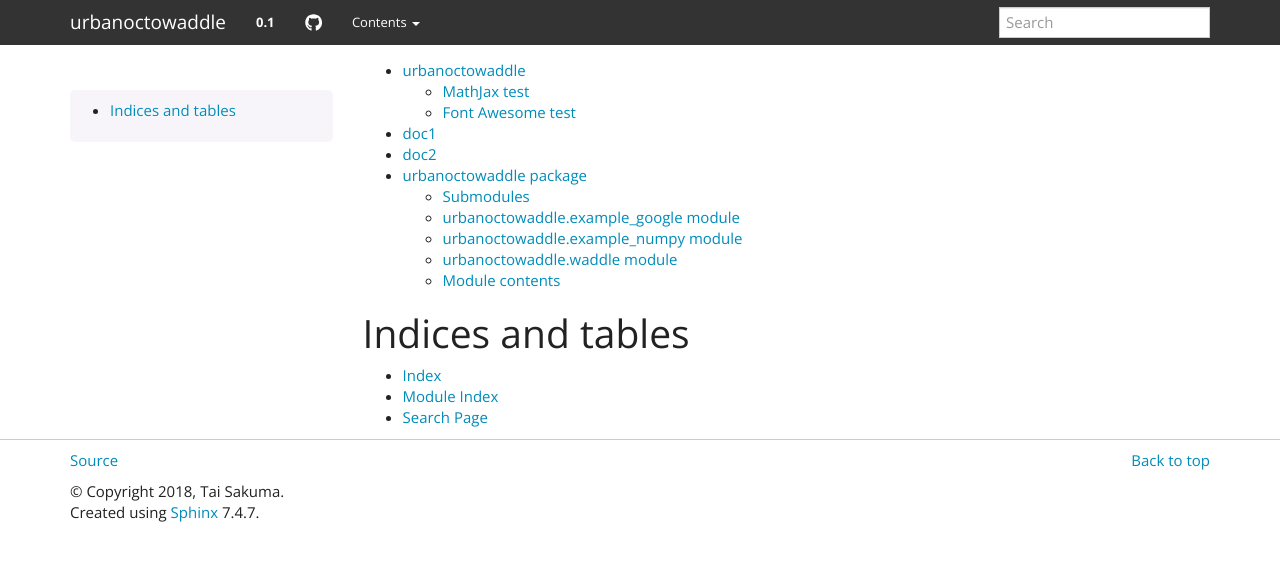
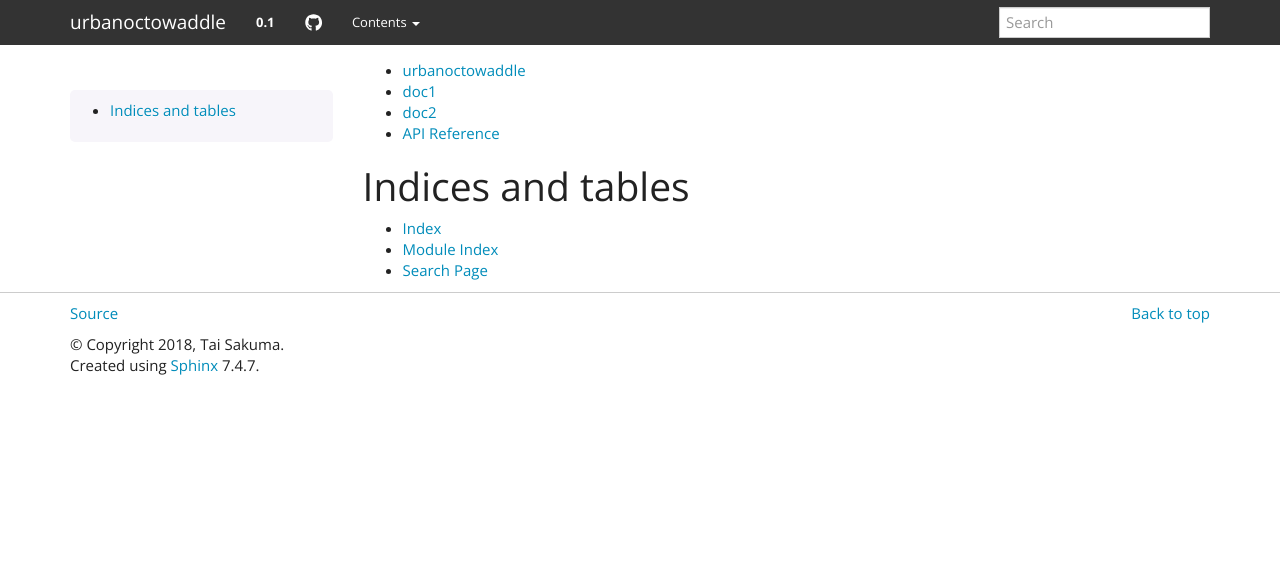
Before and after one commit to TaiSakuma/urbanoctowaddle, a Sphinx documentation site: the page built from docs/contents.rst, in a window 1280 px wide. Shown: the top 561 px of the page. Built offline with Sphinx 7.4.7, drawn with Linux system fonts in a browser that asks for light colours; nearby versions of some CDN libraries; pages that are not in the unit, such as notebooks, are missing from menus.

```diff
--- a/docs/conf.py
+++ b/docs/conf.py
@@ -41,6 +41,7 @@ extensions = [
     'sphinx.ext.ifconfig',
     'sphinx.ext.viewcode',
     'sphinx.ext.githubpages',
+    'sphinx.ext.autosummary',
     'sphinx.ext.napoleon',
 ]
 
--- a/docs/contents.rst
+++ b/docs/contents.rst
@@ -1,13 +1,13 @@
 .. _contents:
 
 .. toctree::
-   :maxdepth: 2
+   :maxdepth: 1
 
    index
    doc1
    doc2
 
-   urbanoctowaddle
+   api
 
 Indices and tables
 ==================
--- /dev/null
+++ b/docs/generated/urbanoctowaddle.example_google.ExampleClass.example_method.rst
@@ -0,0 +1,6 @@
+urbanoctowaddle\.example\_google\.ExampleClass\.example\_method
+===============================================================
+
+.. currentmodule:: urbanoctowaddle.example_google
+
+.. automethod:: ExampleClass.example_method
--- /dev/null
+++ b/docs/generated/urbanoctowaddle.example_google.ExampleClass.readonly_property.rst
@@ -0,0 +1,6 @@
+urbanoctowaddle\.example\_google\.ExampleClass\.readonly\_property
+==================================================================
+
+.. currentmodule:: urbanoctowaddle.example_google
+
+.. autoattribute:: ExampleClass.readonly_property
--- /dev/null
+++ b/docs/generated/urbanoctowaddle.example_google.ExampleClass.readwrite_property.rst
@@ -0,0 +1,6 @@
+urbanoctowaddle\.example\_google\.ExampleClass\.readwrite\_property
+===================================================================
+
+.. currentmodule:: urbanoctowaddle.example_google
+
+.. autoattribute:: ExampleClass.readwrite_property
--- /dev/null
+++ b/docs/generated/urbanoctowaddle.example_google.ExampleError.rst
@@ -0,0 +1,6 @@
+urbanoctowaddle\.example\_google\.ExampleError
+==============================================
+
+.. currentmodule:: urbanoctowaddle.example_google
+
+.. autoexception:: ExampleError
--- /dev/null
+++ b/docs/generated/urbanoctowaddle.example_google.example_generator.rst
@@ -0,0 +1,6 @@
+urbanoctowaddle\.example\_google\.example\_generator
+====================================================
+
+.. currentmodule:: urbanoctowaddle.example_google
+
+.. autofunction:: example_generator
--- /dev/null
+++ b/docs/generated/urbanoctowaddle.example_google.function_with_pep484_type_annotations.rst
@@ -0,0 +1,6 @@
+urbanoctowaddle\.example\_google\.function\_with\_pep484\_type\_annotations
+===========================================================================
+
+.. currentmodule:: urbanoctowaddle.example_google
+
+.. autofunction:: function_with_pep484_type_annotations
--- /dev/null
+++ b/docs/generated/urbanoctowaddle.example_google.function_with_types_in_docstring.rst
@@ -0,0 +1,6 @@
+urbanoctowaddle\.example\_google\.function\_with\_types\_in\_docstring
+======================================================================
+
+.. currentmodule:: urbanoctowaddle.example_google
+
+.. autofunction:: function_with_types_in_docstring
--- /dev/null
+++ b/docs/generated/urbanoctowaddle.example_google.module_level_function.rst
@@ -0,0 +1,6 @@
+urbanoctowaddle\.example\_google\.module\_level\_function
+=========================================================
+
+.. currentmodule:: urbanoctowaddle.example_google
+
+.. autofunction:: module_level_function
--- a/docs/urbanoctowaddle.rst
+++ /dev/null
@@ -1,38 +0,0 @@
-urbanoctowaddle package
-=======================
-
-Submodules
-----------
-
-urbanoctowaddle\.example\_google module
----------------------------------------
-
-.. automodule:: urbanoctowaddle.example_google
-    :members:
-    :undoc-members:
-    :show-inheritance:
-
-urbanoctowaddle\.example\_numpy module
---------------------------------------
-
-.. automodule:: urbanoctowaddle.example_numpy
-    :members:
-    :undoc-members:
-    :show-inheritance:
-
-urbanoctowaddle\.waddle module
-------------------------------
-
-.. automodule:: urbanoctowaddle.waddle
-    :members:
-    :undoc-members:
-    :show-inheritance:
-
-
-Module contents
----------------
-
-.. automodule:: urbanoctowaddle
-    :members:
-    :undoc-members:
-    :show-inheritance:
```
Also changed, not shown: docs/api.rst (added, +19 -0 lines), docs/generated/urbanoctowaddle.example_google.ExampleClass.rst (added, +17 -0 lines).
